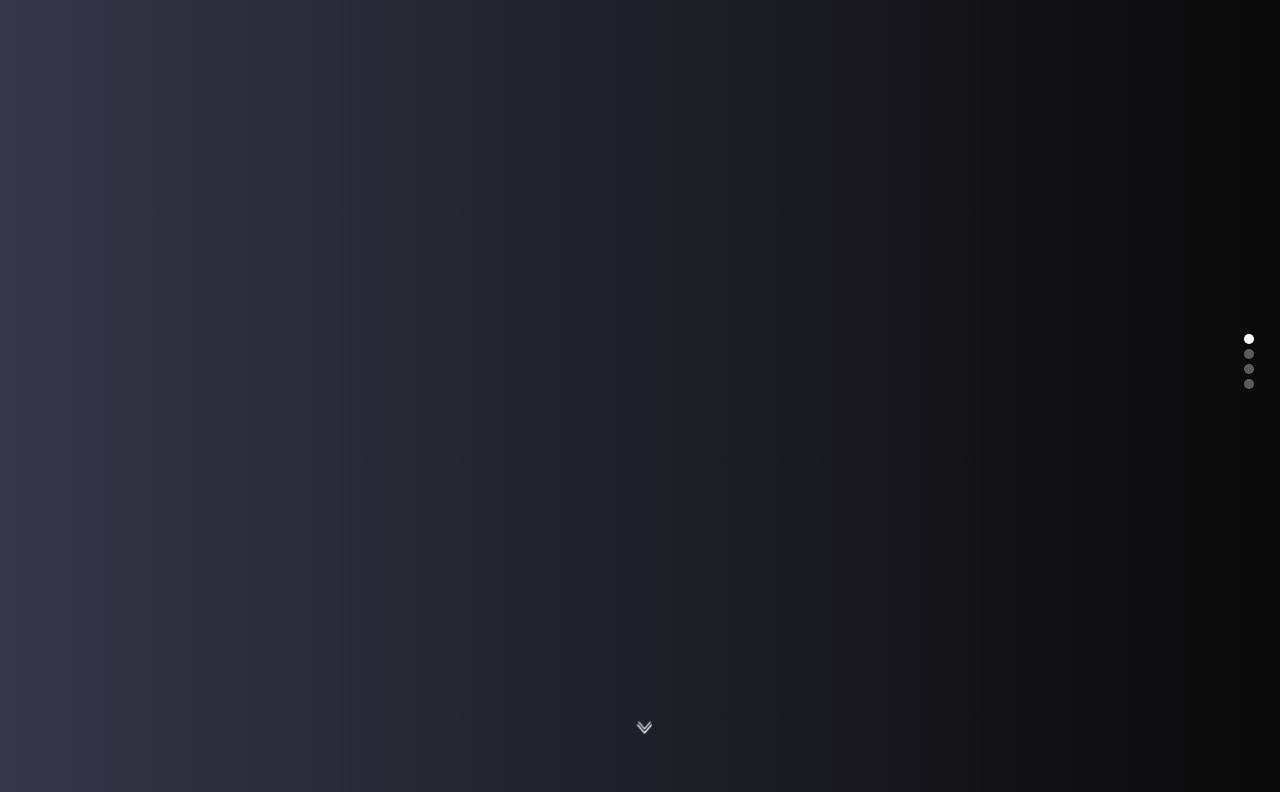
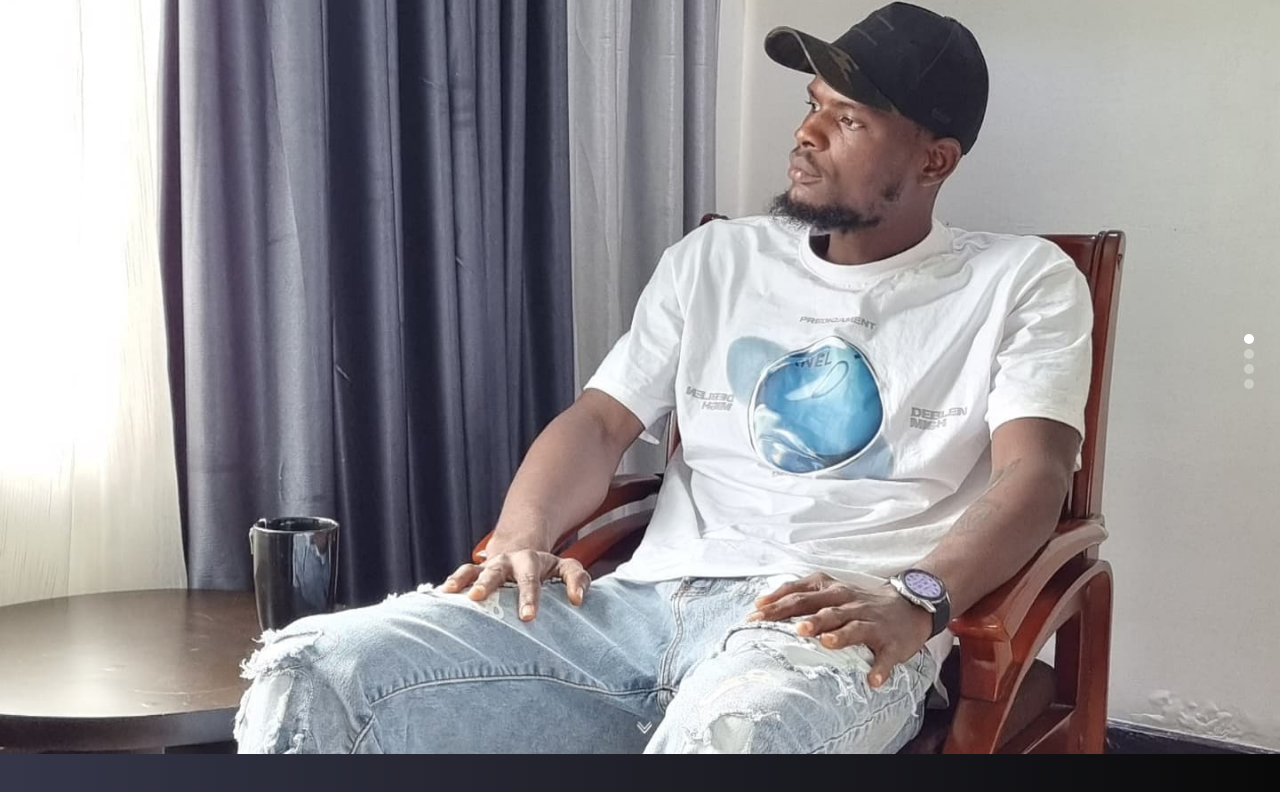
Before and after one commit to webBlaster/westdos, a plain HTML site: page index.html in a window 1280 px wide. Shown: the part 46-838 px from the top of the page. Drawn offline with Linux system fonts and the light colour scheme.

Commit message:
feature: added background image to first slide

```diff
--- a/index.html
+++ b/index.html
@@ -23,8 +23,11 @@
           <div class="content">
           <div class="topbar">
             <p>WESTDOS.</p>
-            <p></p>
+            <p>O</p>
           </div>
+          <p class="intro">
+
+          </p>
           </div>
         </div>
       </li>
--- a/style.css
+++ b/style.css
@@ -78,14 +78,33 @@ h3 {
 
 .content {
   margin: 0;
-  height: 50vh;
 }
 
 .first {
   color: white;
-  background-image: url("");
   background-size: cover;
   background-repeat: no-repeat;
+}
+
+.first .overlay {
+  position: absolute;
+  top: 0;
+  left: 0;
+  z-index: 10;
+  width: 100%;
+  background-color: rgb(0, 0, 0) !important;
+}
+
+.first .content {
+  background-image: url("/pictures/three.jpg") !important;
+  background-size: cover;
+  background-repeat: no-repeat;
+  height: inherit;
+}
+
+.intro {
+  font-size: 60px;
+  font-weight: bold;
 }
 .second {
   color: white;
```
Also changed, not shown: functions.js (line endings or trailing spaces), pictures/three.jpg (added), 2 other files.
